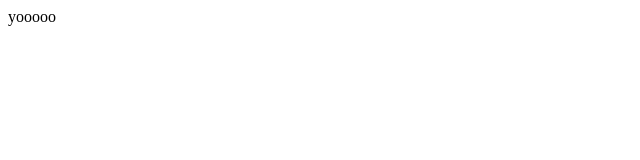
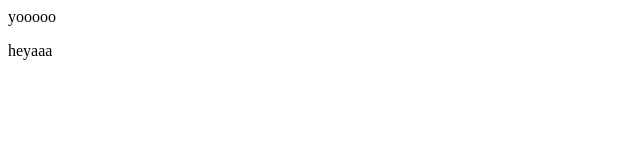
Before and after one commit to akash132405/new-repo, a plain HTML site: page new-repo/index.html in a window 1280 px wide. Shown: the full height of the page, 0-640 px from the left. Drawn offline with Linux system fonts and the light colour scheme.

Commit message:
new features

```diff
--- a/new-repo/index.html
+++ b/new-repo/index.html
@@ -1 +1,2 @@
 <p>yooooo</p>
+<p>heyaaa</p>
```
